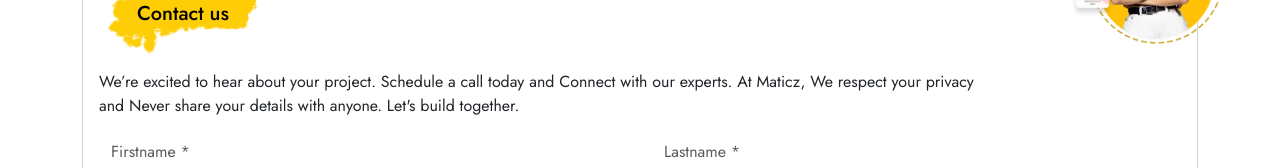
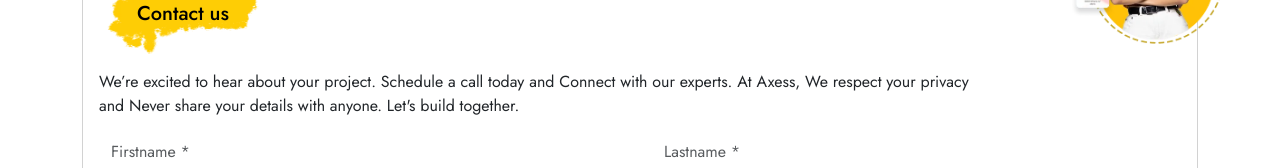
Before and after one commit to axessmongo/AxessTechnology-project, a React (Vite) app in the folder client/: page / in a window 1280 px wide. Shown: the part 4487-4655 px from the top of the page. Built offline with nearby package versions, Linux system fonts and the light colour scheme.

Commit message:
footer links

```diff
--- a/client/src/components/Footer.jsx
+++ b/client/src/components/Footer.jsx
@@ -161,7 +161,7 @@ function Footer() {
                             <div className="row">
                                 <div className="col-md-10">
                                     <p className='text-start mx-2 fs-5 bg-img-1 gold-text-2' data-aos='zoom-out'>Contact us</p>
-                                    <p data-aos='zoom-out'>We’re excited to hear about your project. Schedule a call today and Connect with our experts. At Maticz, We respect your privacy and Never share your details with anyone. Let's build together.</p>
+                                    <p data-aos='zoom-out'>We’re excited to hear about your project. Schedule a call today and Connect with our experts. At Axess, We respect your privacy and Never share your details with anyone. Let's build together.</p>
                                 </div>
                                 <div className="col-md-2 position-absolute footerbg">
                                     <img src={frompng} alt="" />
```
